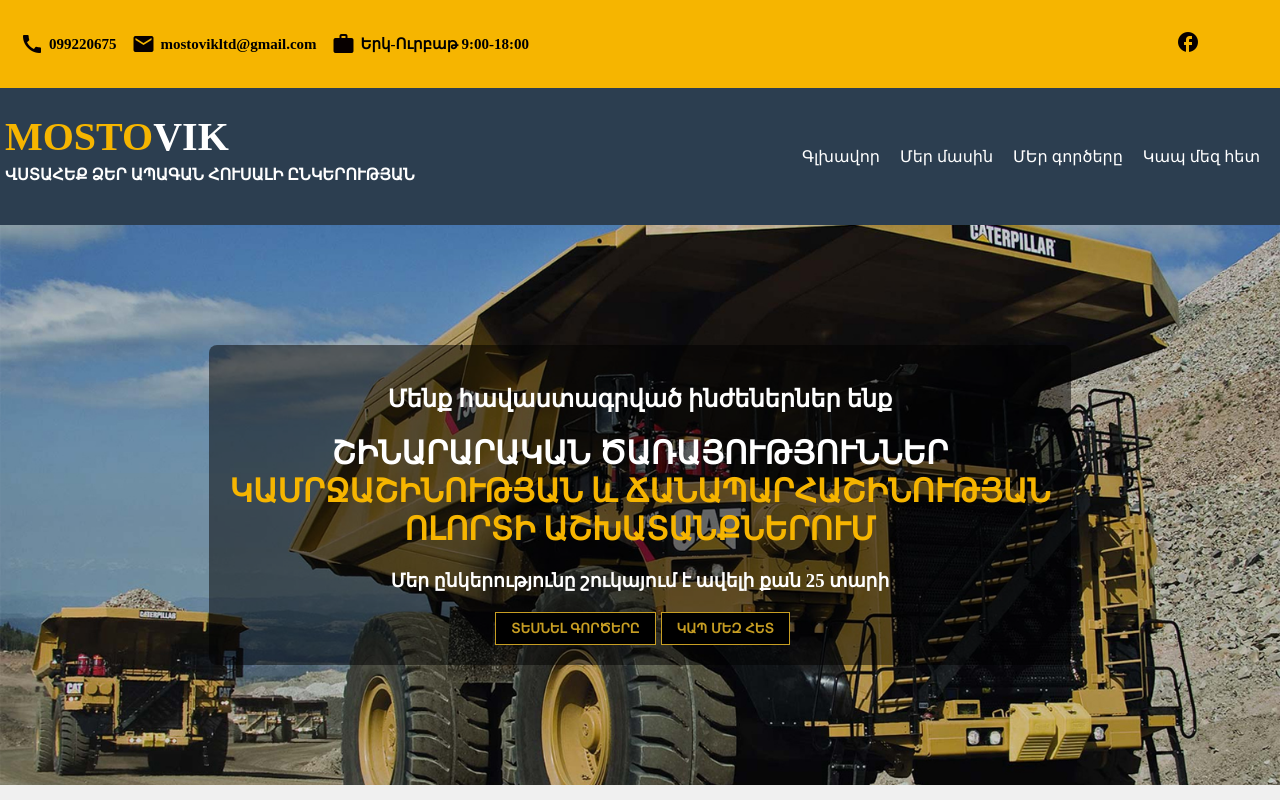
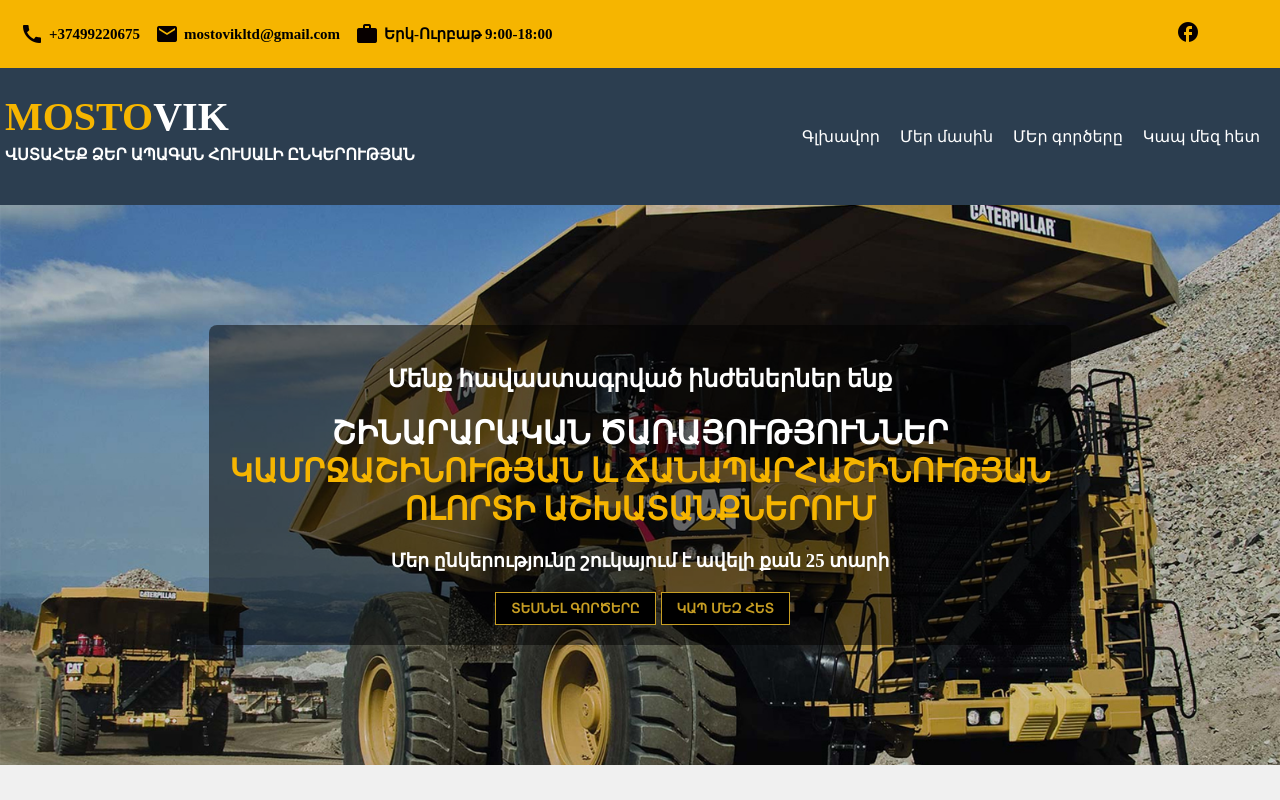
Before and after one commit to VachMalkhasyan/Mostovik, a Vue app: page / in a window 1280 px wide. Shown: the top 800 px of the page. Built offline with nearby package versions, Linux system fonts and the light colour scheme.

Commit message:
added something

```diff
--- a/src/components/MainHeader.vue
+++ b/src/components/MainHeader.vue
@@ -4,7 +4,7 @@
       <div class="container">
         <div class="headerInfo">
           <div>
-            <i class="material-icons">call</i><p>099220675</p>
+            <i class="material-icons">call</i><p>+37499220675</p>
           </div>
           <div>
             <i class="material-icons">email</i><p>mostovikltd@gmail.com</p>
@@ -61,11 +61,11 @@ export default {
   align-items: center;
   padding: 20px;
   margin: 0 auto;
+
 }
 
 .top-bar {
   background-color: #f6b500;
-  padding: 10px 0;
 }
 
 .top-bar .container {
```
